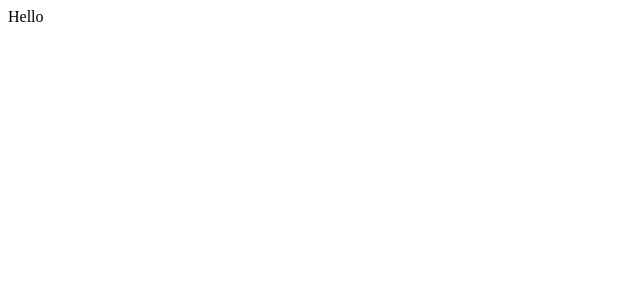
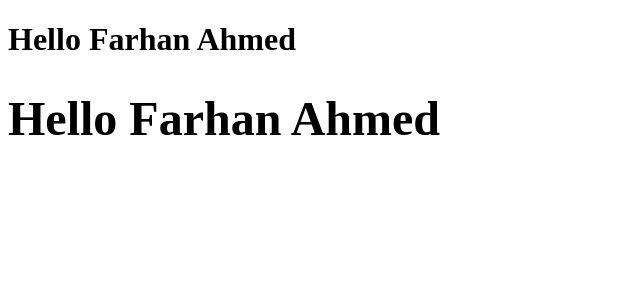
Before and after one commit to RaiyanNooryRady/JavaScript-Codes, a React (Create React App) app in the folder React/my-react/: page / in a window 1280 px wide. Shown: the top 300 px of the page, without its empty margins (0-640 px from the left). Built offline with nearby package versions, Linux system fonts and the light colour scheme.

Commit message:
started narachara with react

```diff
--- a/React/my-react/src/index.js
+++ b/React/my-react/src/index.js
@@ -1,16 +1,77 @@
-import React from "react";
-import ReactDOM from "react-dom/client";
-import App from "./App";
-import reportWebVitals from "./reportWebVitals";
+import React from 'react';
+import ReactDOM from 'react-dom';
 
-const root = ReactDOM.createRoot(document.getElementById("root"));
-root.render(
-  <React.StrictMode>
-    <App />
-  </React.StrictMode>
-);
+//const element= React.createElement('h1',null,'Hello, World');
 
-// If you want to start measuring performance in your app, pass a function
-// to log results (for example: reportWebVitals(console.log))
-// or send to an analytics endpoint. Learn more: https://bit.ly/CRA-vitals
-reportWebVitals();
+
+// setInterval(()=>{
+//   const index = 0;
+//   const element = (
+//     <h1 id="hello" className='headings' tabIndex={index}>
+//       <div>Hello {new Date().toLocaleTimeString()}</div>
+//       <img src='https://img.freepik.com/free-photo/vibrant-colors-nature-close-up-wet-purple-daisy-generated-by-artificial-intellingence_25030-63819.jpg' alt='web-img'/>
+//     </h1>);
+//   ReactDOM.render(element, document.getElementById('root'));
+// },1000);
+/*
+element ={
+  type:h1,
+  props:{
+    className:'heading',
+    children: [
+    {
+      type:span,
+      props: 'Hello 11 world'
+    },
+    {
+      type:'img',
+      src:''
+    }
+  ]
+  }
+}
+
+
+*/
+
+function getGreetings(user) {
+  if (user) {
+    return <h1>Hello {user}</h1>;
+  }
+  else
+    return <h1>Hello stranger</h1>;
+}
+// const element2 = <h1>Hello {getGreetings('Raiyan')} </h1>
+// console.log(element, element2);
+// import React from "react";
+// import ReactDOM from "react-dom/client";
+// import App from "./App";
+// import reportWebVitals from "./reportWebVitals";
+
+// const root = ReactDOM.createRoot(document.getElementById("root"));
+// root.render(
+//   <React.StrictMode>
+//     <App />
+//   </React.StrictMode>
+// );
+
+// // If you want to start measuring performance in your app, pass a function
+// // to log results (for example: reportWebVitals(console.log))
+// // or send to an analytics endpoint. Learn more: https://bit.ly/CRA-vitals
+// reportWebVitals();
+
+function name(userName) {
+  return userName.firstName + ' ' + userName.lastName;
+}
+const user = {
+  firstName: 'Farhan',
+  lastName: 'Ahmed'
+}
+const element =
+  <div>
+    <h1>Hello {name(user)}</h1>
+    <h2>{getGreetings(name(user))}</h2>
+  </div>;
+
+const root = ReactDOM.createRoot(document.getElementById('root'));
+root.render(element);
```
